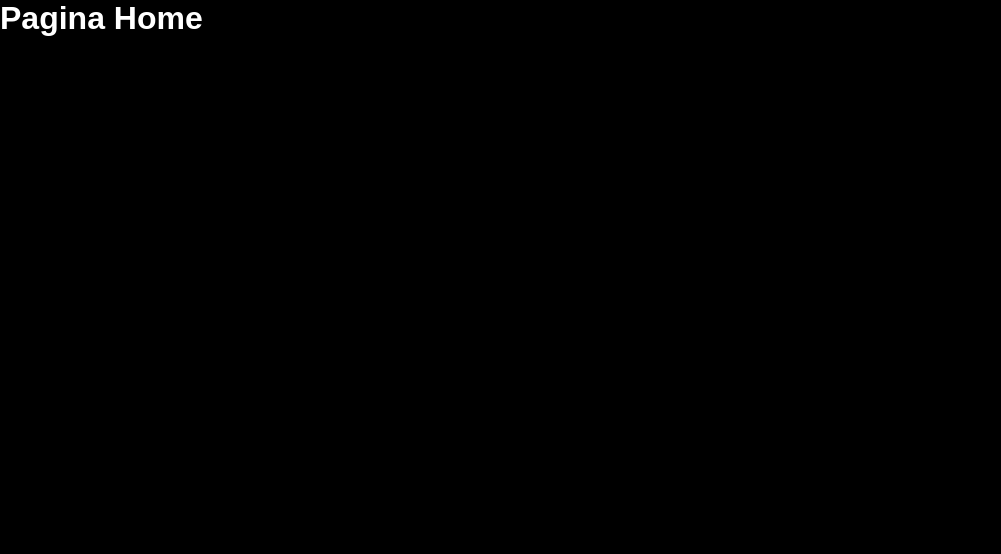
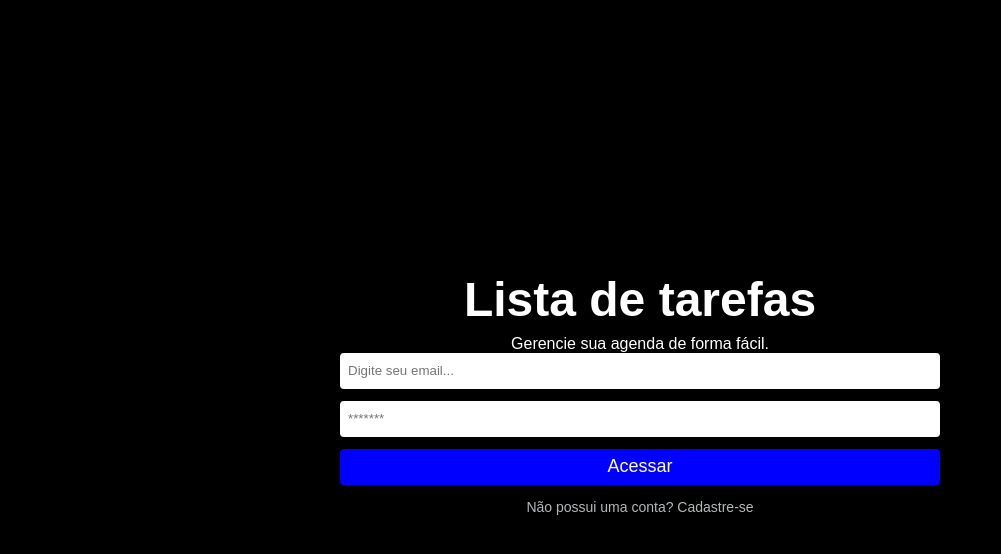
Before and after one commit to GabrielCaliari/fireauth, a React (Create React App) app: page / in a window 1280 px wide. Shown: the top 554 px of the page, without its empty margins (0-1001 px from the left). Built offline with nearby package versions, Linux system fonts and the light colour scheme; the HTML template or start-up script is replaced by a standard one.

Commit message:
Criando a pag Home e estilizando ela

```diff
--- a/src/pages/Home/home.css
+++ b/src/pages/Home/home.css
@@ -0,0 +1,52 @@
+.home-container {
+  display: flex;
+  flex-direction: column;
+  align-items: center;
+  justify-content: center;
+  height: 100vh;
+  width: 100%;
+}
+
+.home-container h1{
+  font-size: 48px;
+  margin-bottom: 8px;
+}
+
+.form{
+  display: flex;
+  flex-direction: column;
+  width: 90%;
+  max-width: 600px;
+}
+
+.form input{
+  border: 0;
+  margin-bottom: 12px;
+  height: 36px;
+  border-radius: 4px;
+  padding: 0 8px;
+}
+
+.form button{
+  height: 36px;
+  border: 0;
+  border-radius: 4px;
+  background-color: blue;
+  color: white;
+  font-size: 18px;
+}
+
+.form textarea{
+  margin-bottom: 12px;
+  border: 0;
+  height: 90px;
+  resize: none;
+  border-radius: 4px;
+}
+
+.button-link{
+  color: #b4b8bb;
+  text-decoration: none;
+  margin: 14px 0;
+  font-size: 14px;
+}
--- a/src/pages/Home/index.js
+++ b/src/pages/Home/index.js
@@ -1,9 +1,48 @@
-
+import { useState } from "react"
+import "./home.css"
+import { Link } from "react-router-dom"
 
 export default function Home () {
+  const [email, setEmail] = useState("")
+  const [password, setPassword] = useState("")
+
+  function handleLogin(e){
+    e.preventDefault ()
+
+    if(email !== "" && password !== ""){
+      alert("Teste")
+    }
+    else{
+      alert("Preencha todos os campos!")
+    }
+  }
+
   return (
-    <div>
-      <h1>Pagina Home</h1>
+    <div className="home-container">
+      <h1>Lista de tarefas</h1>
+      <span>Gerencie sua agenda de forma fácil.</span>
+
+      <form className="form" onSubmit={handleLogin}>
+        <input
+          type="text"
+          placeholder="Digite seu email..."
+          value={email}
+          onChange={(e) => setEmail(e.target.value)}
+        />
+        <input
+          autoComplete={false}
+          type="text"
+          placeholder="*******"
+          value={password}
+          onChange={(e) => setPassword(e.target.value)}
+        />
+
+        <button type="Submit">Acessar</button>
+      </form>
+
+      <Link className="button-link" to="/register">
+        Não possui uma conta? Cadastre-se
+      </Link>
     </div>
   )
 }
```
